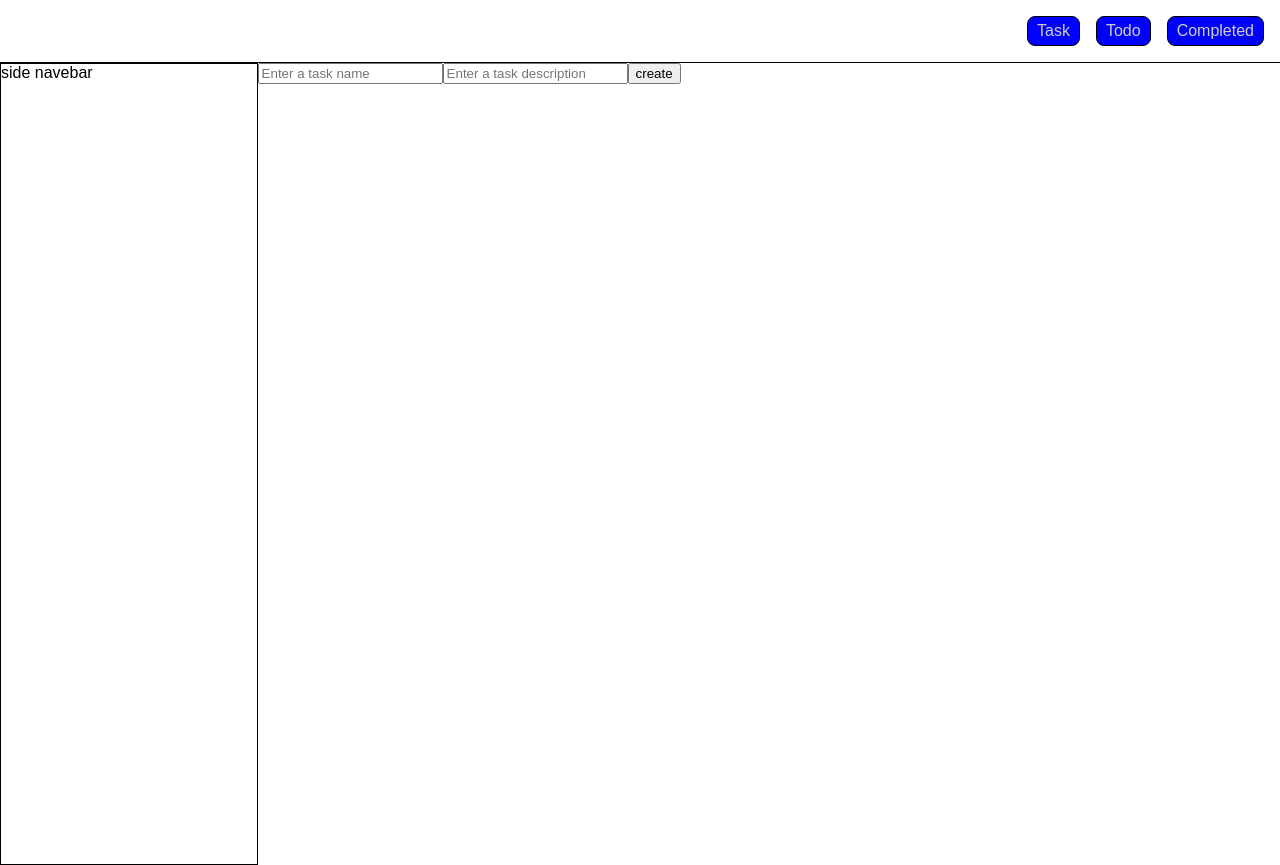
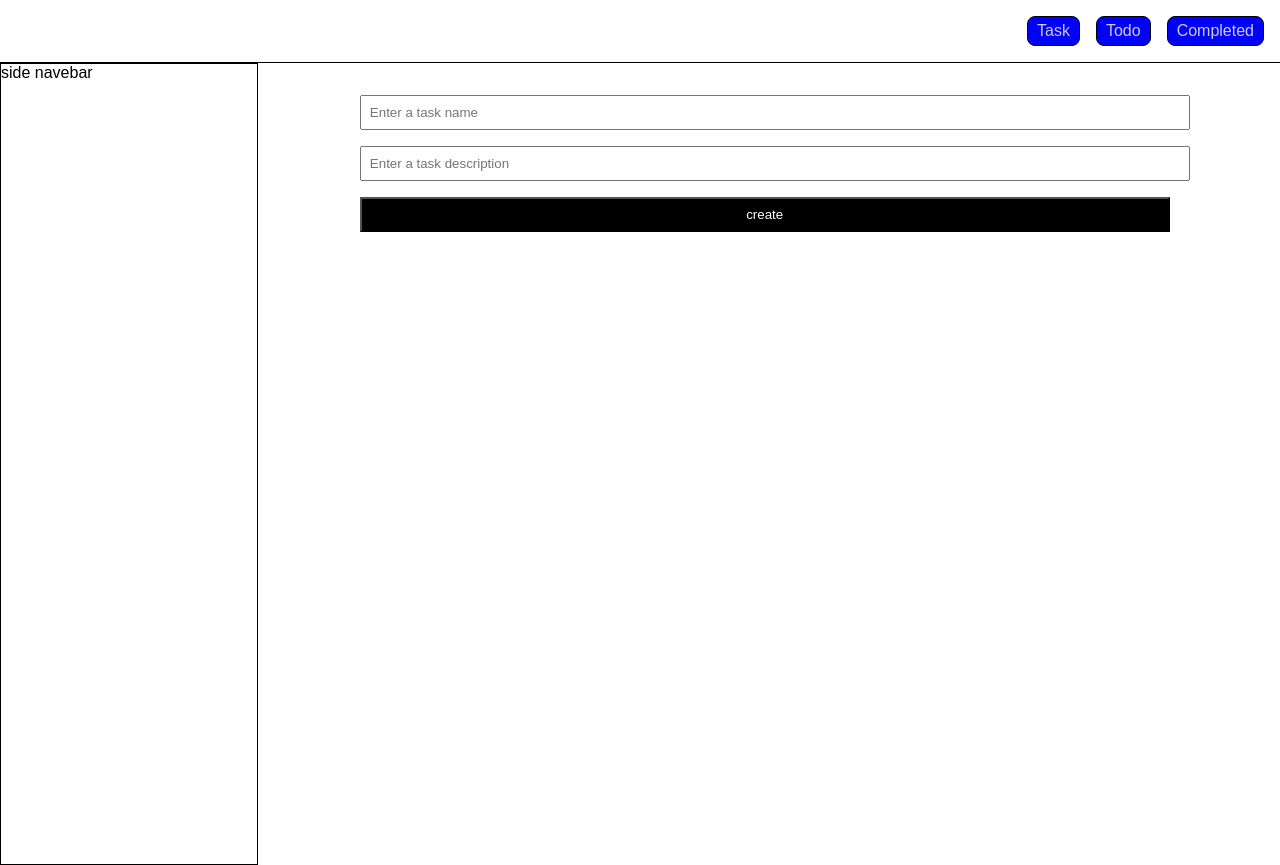
Before and after one commit to sahiba2503/webApplication, a React app in the folder userInterface/frontend/: page /task in a window 1280 px wide. Built offline with nearby package versions, Linux system fonts and the light colour scheme; no server answers; the HTML template or start-up script is replaced by a standard one.

Commit message:
add css for form

```diff
--- a/userInterface/frontend/Task.jsx
+++ b/userInterface/frontend/Task.jsx
@@ -43,7 +43,7 @@ navigate("/todo");
   }
 
   return (
-    <div>
+    <div className="taskCreateContainer">
       <form onSubmit={newTaskCreated}>
     <input type="text"  placeholder="Enter a task name" value={todoName} onChange={(e)=>setTodoName(e.target.value)}/>
     <input type="text" placeholder="Enter a task description" value={todoDes} onChange={(e)=>setTodoDes(e.target.value)}/>
--- a/userInterface/frontend/src/index.css
+++ b/userInterface/frontend/src/index.css
@@ -63,3 +63,22 @@ body{
     height: 90vh;
     overflow: auto;
   }
+  .taskCreateContainer{
+    /* border: 1px solid black; */
+    margin:0 10%;
+    margin-top: 2rem;
+    display: flex;
+    flex-direction: column;
+  }
+  .taskCreateContainer input,button{
+    width: 99%;
+    margin-bottom: 1rem;
+    padding: 0.5rem;
+  }
+  .taskCreateContainer button{
+    background-color: black;
+    color:white;
+  }
+  .taskCreateContainer button:hover{
+    background-color: red;
+  }
```
